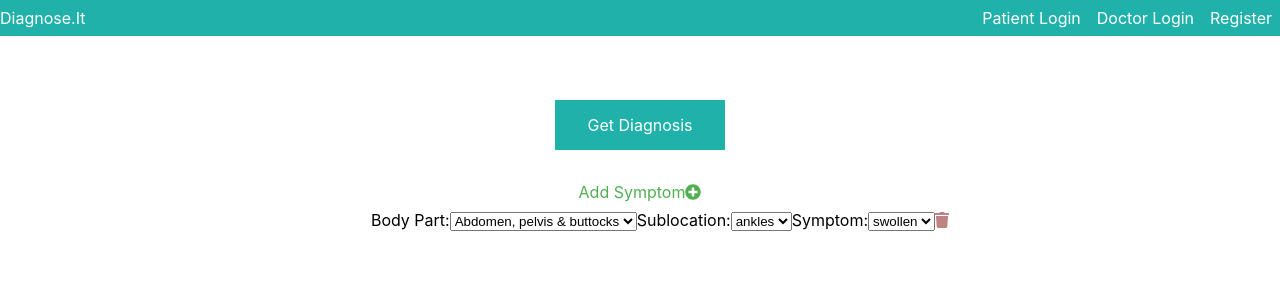
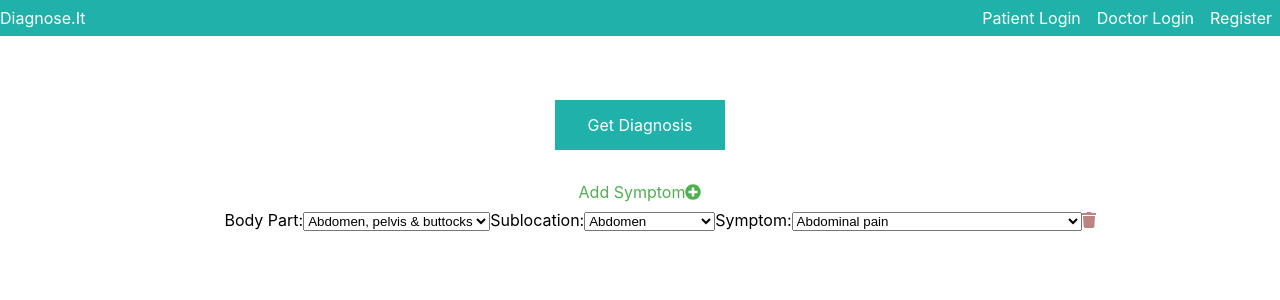
Before and after one commit to nvTwistt/final_project, a React (Create React App) app: page / in a window 1280 px wide. Both pictures are taken after a click on the icon 693 px from the left and 192 px from the top of the page. Shown: the top 300 px of the page. Built offline with nearby package versions, Linux system fonts and the light colour scheme.

Commit message:
backend and front end work together for symptoms portion

```diff
--- a/src/backend/symptoms.js
+++ b/src/backend/symptoms.js
@@ -99,4 +99,4 @@ const body = {
 
 module.exports = {bodyLocations,body}
 // 16 abdomen
-//console.log(body[16][36]['Nausea']);
+console.log(body[15][33]);
--- a/src/components/helpers/selectors.js
+++ b/src/components/helpers/selectors.js
@@ -7,7 +7,7 @@ const bodyParts = require('../../backend/symptoms')
 const bodyPartNames = bodyParts.bodyLocations
 // console.log(bodyPartNames)
 const bodyPartKeys=Object.keys(bodyPartNames)
-console.log(bodyPartKeys)
+//console.log(bodyPartKeys)
 
 
 
@@ -22,7 +22,7 @@ console.log(bodyPartKeys)
 //   console.log(returnString);
 // }
 
-module.exports = {bodyPartKeys};
+module.exports = {bodyPartKeys, bodyPartNames};
 
 
 // //get subLocations for given body location from API
--- a/src/components/symptoms/SymptomForm.js
+++ b/src/components/symptoms/SymptomForm.js
@@ -7,19 +7,61 @@ export default function SymptomForm(props) {
   //need to get symptoms for each body part from API
   //for now will hard code
   const [state, setState] = useState({
-    bodyPart: "legs",
-    subLocation: "ankles",
-    symptom: "swollen",
+    bodyPart: "Abdomen, pelvis & buttocks",
+    subLocation: "Abdomen",
+    symptom: "Abdominal pain",
   });
   console.log("State Changed:", state);
 
   const bodyLocations = require('../../components/helpers/selectors')
+  const bodyObj = require('../../backend/symptoms')
 
-  const items = bodyLocations.bodyPartKeys.map(function(item){
+  const bodyPartitems = bodyLocations.bodyPartKeys.map(function(item){
     return <option value={item}>{item}</option>
   })
+  console.log("testing", state.bodyPart);
+
+  const subLocationItems = () =>{
+    //const bodySubLocation = bodyLocations.bodyPartNames;
+    const subLocationResult = bodyLocations.bodyPartNames[state.bodyPart];
+    console.log("test: ", subLocationResult[1]);
+    return subLocationResult;
+  }
+
+  const bodyPartSubLocation = subLocationItems();
+  const subLocationKeys = Object.keys(bodyPartSubLocation[1]);
+  // console.log("sub: ", bodyPartSubLocation);
+  const SubLocationItems = subLocationKeys.map(function(item){
+
+    return <option value={item}>{item}</option>
+  })
+  const symptomItems = () => {
+    const accessBodyLocationObject = bodyLocations.bodyPartNames[state.bodyPart][1];
+    const accessSubLocationValues = accessBodyLocationObject[state.subLocation];
+    return accessSubLocationValues;
+  }
+  const sublocationValue = symptomItems();
+  console.log("location: ", bodyPartSubLocation[0])
+  console.log("SublocationValue: ", sublocationValue);
+  const locationID = bodyPartSubLocation[0];
+  const symptoms = bodyObj.body[locationID][sublocationValue]
+  const symptomKeyFinder = (value) => {
+    if (value) {
+      const symptomKeys = Object.keys(value).map(function(item){
+        return <option value={item}>{item}</option>
+      })
+      return symptomKeys
+    }
+    else {
+      return <option value="pending">Select Sublocation</option>
+    }
+  }
 
 
+  // const symptomKeys = Object.keys(symptoms).map(function(item){
+  //   return <option value={item}>{item}</option>
+  // })
+  console.log("please work! :", symptoms);
   return (
 
     <li className="symptom-item">
@@ -37,7 +79,7 @@ export default function SymptomForm(props) {
             props.onChange(e.target.value, null, null);
           }}
         >
-          {items}
+          {bodyPartitems}
         </select>
       </label>
       <label>
@@ -54,8 +96,9 @@ export default function SymptomForm(props) {
             props.onChange(null, e.target.value, null);
           }}
         >
-          <option value="ankles">ankles</option>
-          <option value="wrist">wrist</option>
+          {SubLocationItems}
+          {/* <option value="ankles">ankles</option>
+          <option value="wrist">wrist</option> */}
         </select>
       </label>
       <label>
@@ -72,8 +115,9 @@ export default function SymptomForm(props) {
             props.onChange(null, null, e.target.value);
           }}
         >
-          <option value="swollen">swollen</option>
-          <option value="bruised">bruised</option>
+          {symptomKeyFinder(symptoms)}
+          {/* <option value="swollen">swollen</option>
+          <option value="bruised">bruised</option> */}
         </select>
       </label>
       <span className="delete-symptom-button">
--- a/src/components/symptoms/SymptomsPage.js
+++ b/src/components/symptoms/SymptomsPage.js
@@ -9,10 +9,13 @@ export default function SymptomsPage(props) {
     let newSymptomList = symptomList;
     if (bodyPart) {
       newSymptomList[index]["bodyPart"] = bodyPart;
+      //add code to dynamically change subLocations and symptoms when body part changes
+      const part = bodyPart //arms and shoulder
     }
 
     if (subLocation) {
       newSymptomList[index]["subLocation"] = subLocation;
+      //add code to dynamically symptoms when sublocation changes
     }
 
     if (symptom) {
```
